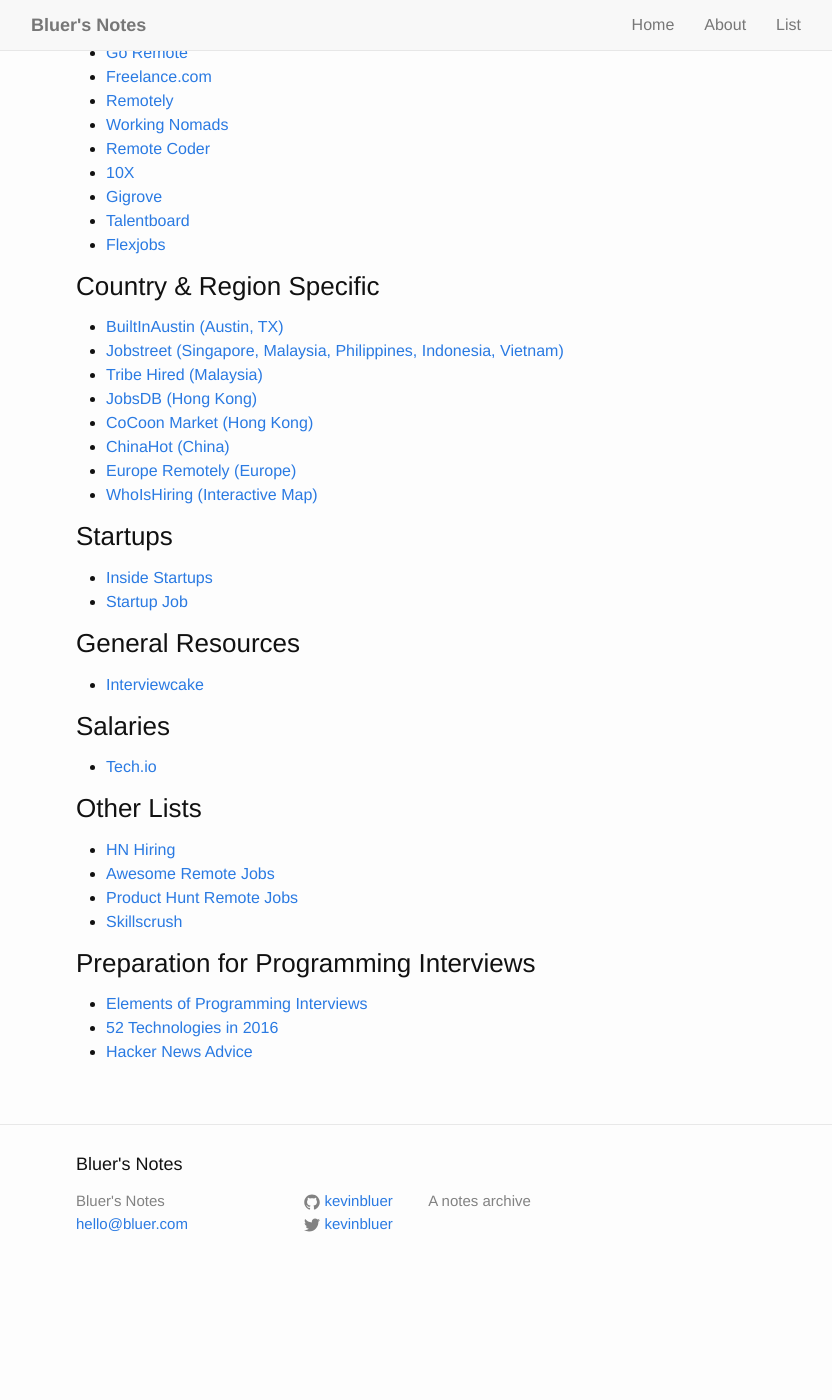
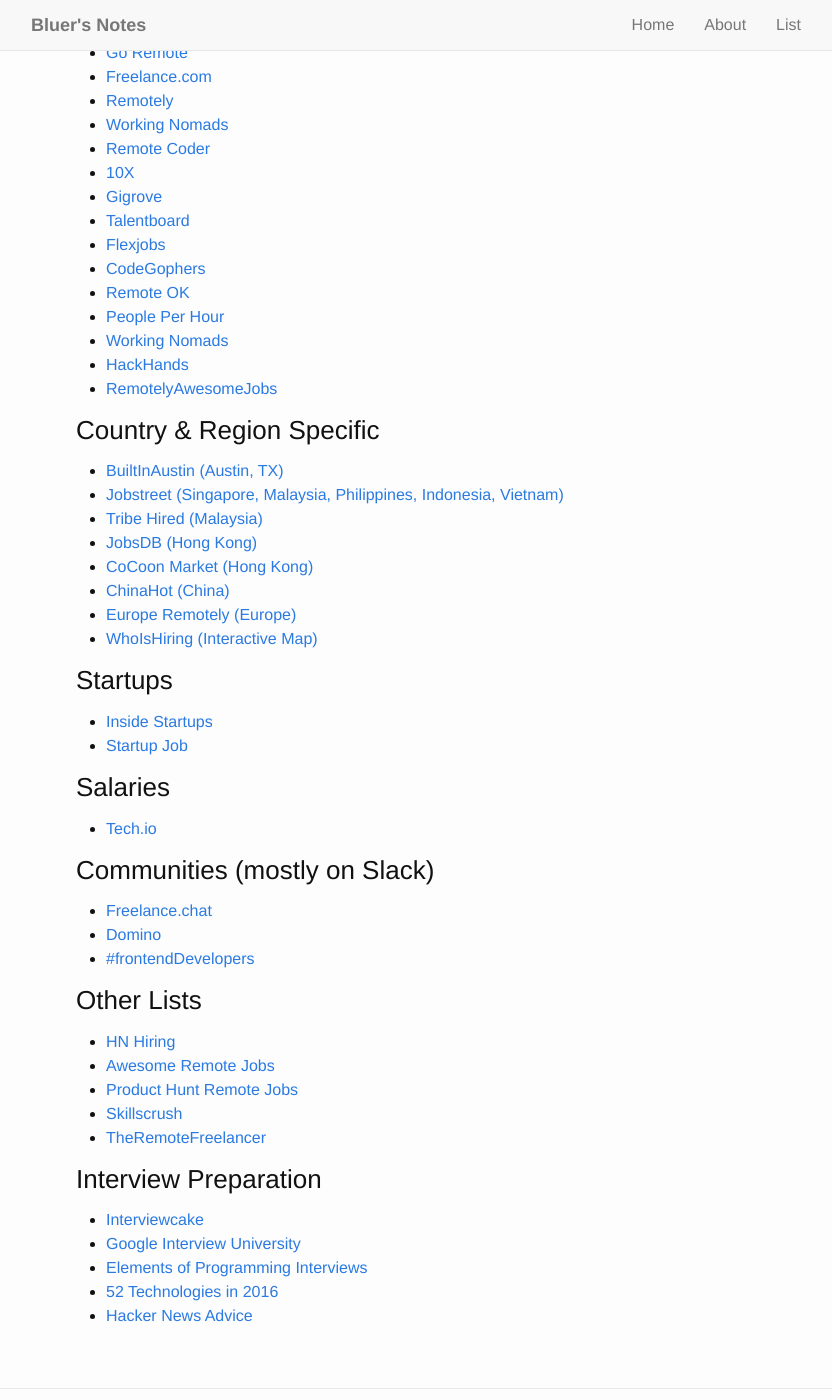
Before and after one commit to kevinbluer/bluer-notes-jekyll, a Jekyll site: the page built from jobs.md, in a window 1280 px wide and 1400 px high, scrolled down 907 px. Shown: the whole window, without its empty margins (224-1056 px from the left). Built offline with Jekyll 4.4.1, drawn with Linux system fonts in a browser that asks for light colours; before the commit the page ends 2202 px from its top, so only the background shows below that.

Commit message:
jobs, people, quotes

```diff
--- a/jobs.md
+++ b/jobs.md
@@ -46,6 +46,12 @@
 - [Gigrove](https://gigrove.com/)
 - [Talentboard](http://www.thetalentboard.org/)
 - [Flexjobs](https://www.flexjobs.com/)
+- [CodeGophers](https://codegophers.com/apply.html)
+- [Remote OK](https://remoteok.io)
+- [People Per Hour](https://www.peopleperhour.com)
+- [Working Nomads](http://www.workingnomads.co/jobs)
+- [HackHands](https://hackhands.com)
+- [RemotelyAwesomeJobs](https://www.remotelyawesomejobs.com/)
 
 ### Country & Region Specific
 
@@ -63,13 +69,15 @@
 - [Inside Startups](http://www.insidestartups.org/)
 - [Startup Job](http://startupjob.me/)
 
-### General Resources
-
-- [Interviewcake](http://www.interviewcake.com/)
-
 ### Salaries
 
 - [Tech.io](http://tech.co/best-cities-techies-find-jobs-2015-08)
+
+### Communities (mostly on Slack)
+
+- [Freelance.chat](http://freelance.chat/)
+- [Domino](https://www.askdomino.com/freelancer)
+- [#frontendDevelopers](http://frontenddevelopers.org)
 
 ### Other Lists
 
@@ -77,9 +85,12 @@
 - [Awesome Remote Jobs](https://github.com/lukasz-madon/awesome-remote-job/)
 - [Product Hunt Remote Jobs](https://www.producthunt.com/e/find-a-remote-job)
 - [Skillscrush](http://skillcrush.com/2014/10/10/sites-finding-remote-work/)
+- [TheRemoteFreelancer](https://github.com/engineerapart/TheRemoteFreelancer)
 
-### Preparation for Programming Interviews
+### Interview Preparation
 
+- [Interviewcake](http://www.interviewcake.com/)
+- [Google Interview University](https://github.com/jwasham/google-interview-university)
 - [Elements of Programming Interviews](http://elementsofprogramminginterviews.com/)
 - [52 Technologies in 2016](https://github.com/shekhargulati/52-technologies-in-2016)
 - [Hacker News Advice](https://news.ycombinator.com/item?id=12259772)
```
Also changed, not shown: people.md (+3 -0 lines), quotes.md (+2 -0 lines).
